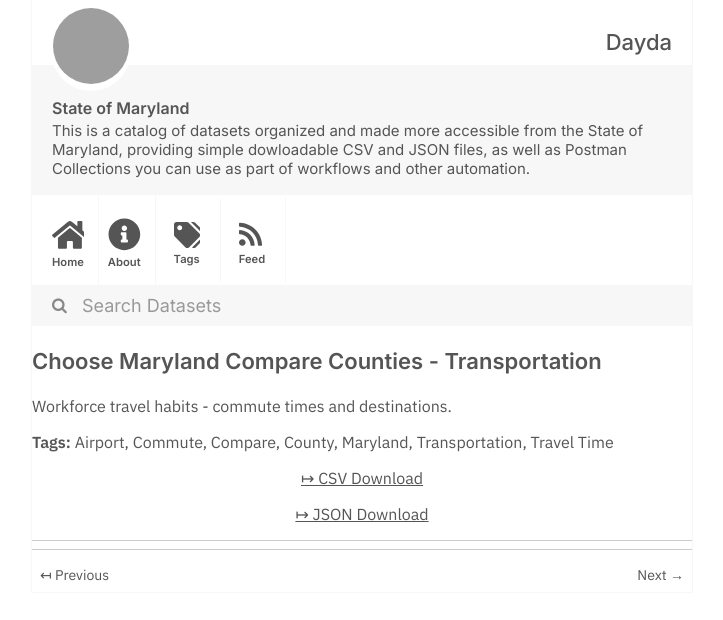
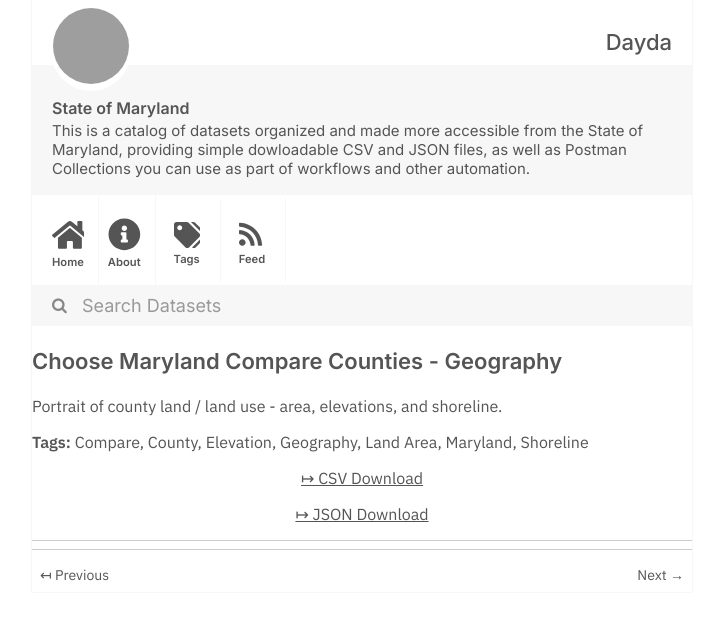
Before and after one commit to dayda-entities/state-of-maryland, a Jekyll site: the page built from _posts/2020-11-10-choose-maryland-compare-counti.md, in a window 1280 px wide, cut to the strip 0-620 px from the top of the page. Shown: the whole strip, without its empty margins (278-1001 px from the left). Built offline with Jekyll 4.4.1, drawn with Linux system fonts in a browser that asks for light colours; grey boxes are pictures that could not be loaded.

Commit message:
Publish Data

```diff
--- a/_posts/2020-11-10-choose-maryland-compare-counti.md
+++ b/_posts/2020-11-10-choose-maryland-compare-counti.md
@@ -1,23 +1,23 @@
 ---
-title: Choose Maryland  Compare Counties - Transportation
-created: '2020-11-10T17:24:57.570307'
-modified: '2020-11-10T17:24:57.570318'
+title: Choose Maryland  Compare Counties - Geography
+created: '2020-11-10T17:25:09.546705'
+modified: '2020-11-10T17:25:09.546715'
 state: active
 type: dataset
 tags:
-  - Airport
-  - Commute
   - Compare
   - County
+  - Elevation
+  - Geography
+  - Land Area
   - Maryland
-  - Transportation
-  - Travel Time
+  - Shoreline
 groups:
   - Local Government
-csv_url: 'https://opendata.maryland.gov/api/views/ief7-i74z/rows.csv?accessType=DOWNLOAD'
+csv_url: 'https://opendata.maryland.gov/api/views/mfac-nzpe/rows.csv?accessType=DOWNLOAD'
 json_url: >-
-  https://opendata.maryland.gov/api/views/ief7-i74z/rows.json?accessType=DOWNLOAD
+  https://opendata.maryland.gov/api/views/mfac-nzpe/rows.json?accessType=DOWNLOAD
 layout: post
 
 ---
-Workforce travel habits - commute times and destinations.
+Portrait of county land / land use - area, elevations, and shoreline.
```
